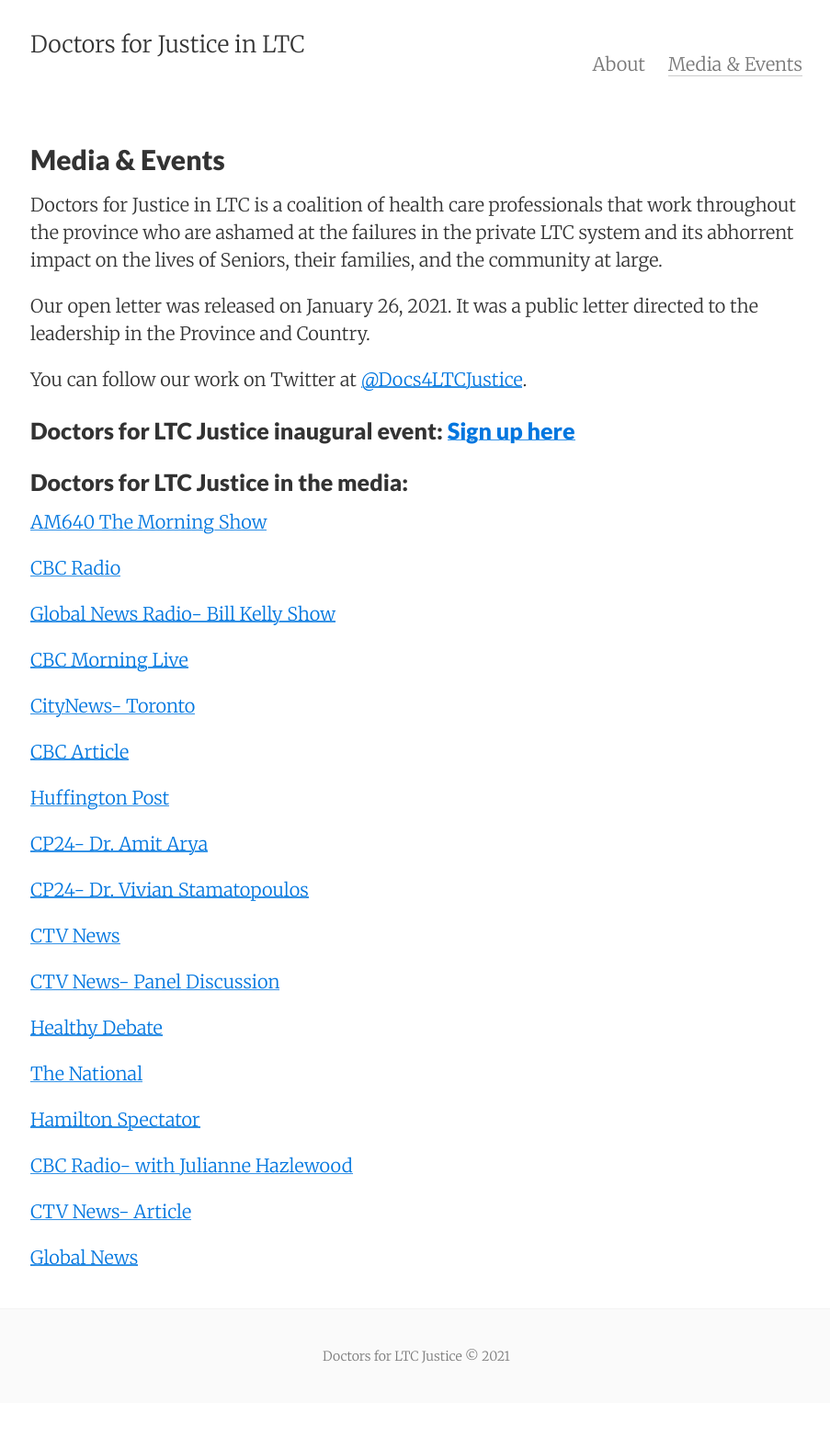
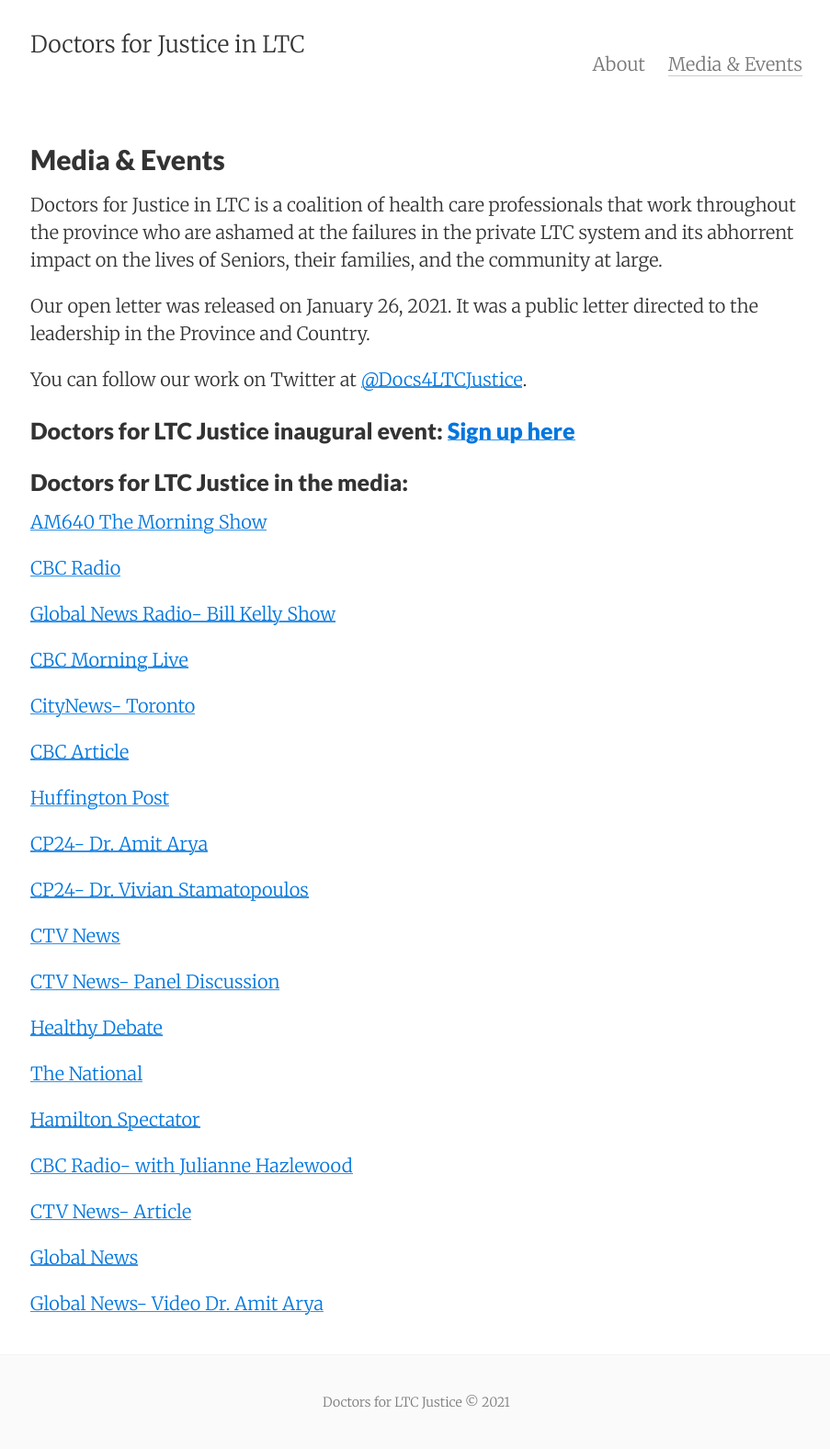
Before and after one commit to Docs4LTCJustice/Docs4LTCJustice.github.io, a Jekyll site: the page built from media.md, in a window 1280 px wide. Shown: the whole page at 92% size, without its empty margins (187-1090 px from the left). Built offline with Jekyll 4.4.1, drawn with Linux system fonts in a browser that asks for light colours; before the commit the page ends 1526 px from its top, so only the background shows below that.

Commit message:
Add files via upload

```diff
--- a/media.md
+++ b/media.md
@@ -51,3 +51,5 @@ You can follow our work on Twitter at [@Docs4LTCJustice](https://twitter.com/Doc
 [CTV News- Article](https://toronto.ctvnews.ca/hundreds-of-doctors-advocates-ask-ontario-government-to-better-support-long-term-care-homes-battling-covid-19-1.5283093)
 
 [Global News](https://globalnews.ca/video/7601420/coronavirus-doctors-call-ford-governments-long-term-care-home-approach-reactionary-at-best)
+
+[Global News- Video Dr. Amit Arya](http://globalnews.ca/video/7604903/doctor-says-canadas-ltcs-are-in-a-humanitarian-crisis)
```
